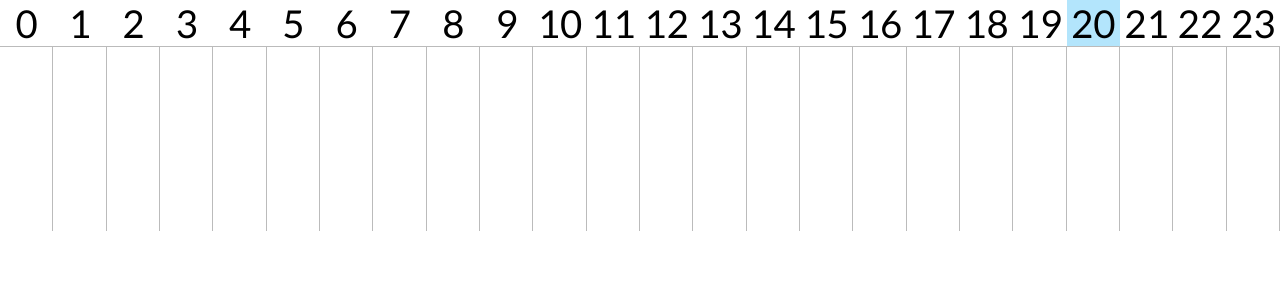
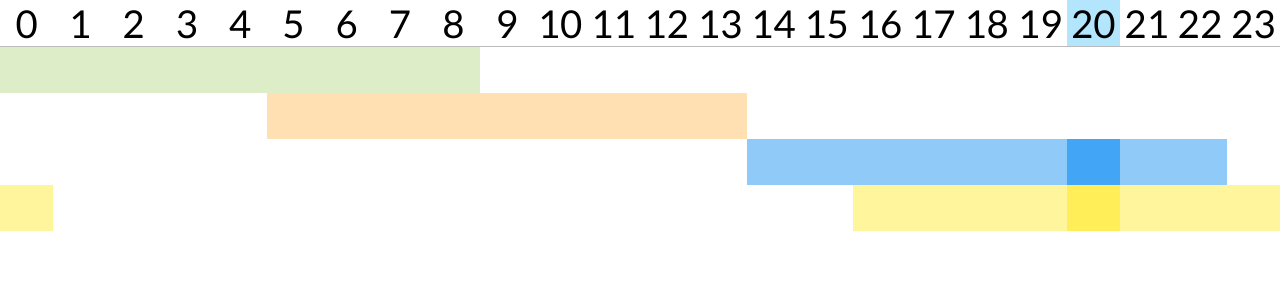
Before and after one commit to dnoe10/forex-clock, a React (Create React App) app: page / in a window 1280 px wide. Shown: the top 300 px of the page. Built offline with nearby package versions, Linux system fonts and the light colour scheme.

Commit message:
Added session times for PDT

```diff
--- a/src/components/SessionGrid.js
+++ b/src/components/SessionGrid.js
@@ -3,14 +3,44 @@ import SessionGridHeader from './SessionGridHeader';
 import SessionGridRow from './SessionGridRow';
 import './SessionGrid.css';
 
+const LONDON = 'London';
+const NEW_YORK = 'New York';
+const SYDNEY = 'Sydney';
+const TOKYO = 'Tokyo';
+
+function getSessionHours() {
+  return {
+    [LONDON]: [0, 1, 2, 3, 4, 5, 6, 7, 8],
+    [NEW_YORK]: [5, 6, 7, 8, 9, 10, 11, 12, 13],
+    [SYDNEY]: [14, 15, 16, 17, 18, 19, 20, 21, 22],
+    [TOKYO]: [16, 17, 18, 19, 20, 21, 22, 23, 0],
+  };
+}
+
 function SessionGrid() {
   return (
     <div className="session-grid">
       <SessionGridHeader />
-      <SessionGridRow name="London" theme="Green" />
-      <SessionGridRow name="New York" theme="Orange" />
-      <SessionGridRow name="Sydney" theme="Blue" />
-      <SessionGridRow name="Tokyo" theme="Yellow" />
+      <SessionGridRow
+        name={LONDON}
+        hours={getSessionHours()[LONDON]}
+        theme="green"
+      />
+      <SessionGridRow
+        name={NEW_YORK}
+        hours={getSessionHours()[NEW_YORK]}
+        theme="orange"
+      />
+      <SessionGridRow
+        name={SYDNEY}
+        hours={getSessionHours()[SYDNEY]}
+        theme="blue"
+      />
+      <SessionGridRow
+        name={TOKYO}
+        hours={getSessionHours()[TOKYO]}
+        theme="yellow"
+      />
     </div>
   );
 }
--- a/src/components/SessionGridCell.css
+++ b/src/components/SessionGridCell.css
@@ -1,4 +1,35 @@
 .session-grid-cell {
-  border-right: 1px solid #bbb;
   flex-grow: 1;
 }
+
+.session-grid-cell.green {
+  background-color: #dcedc8;
+}
+
+.session-grid-cell.green.current-hour {
+  background-color: #66bb6a;
+}
+
+.session-grid-cell.orange {
+  background-color: #ffe0b2;
+}
+
+.session-grid-cell.orange.current-hour {
+  background-color: #ffa726;
+}
+
+.session-grid-cell.blue {
+  background-color: #90caf9;
+}
+
+.session-grid-cell.blue.current-hour {
+  background-color: #42a5f5;
+}
+
+.session-grid-cell.yellow {
+  background-color: #fff59d;
+}
+
+.session-grid-cell.yellow.current-hour {
+  background-color: #ffee58;
+}
--- a/src/components/SessionGridCell.js
+++ b/src/components/SessionGridCell.js
@@ -1,8 +1,10 @@
 import React from 'react';
 import './SessionGridCell.css';
 
-function SessionGridCell() {
-  return <div className="session-grid-cell">&nbsp; &nbsp;</div>;
+function SessionGridCell(props) {
+  return (
+    <div className={'session-grid-cell ' + props.classNames}>&nbsp; &nbsp;</div>
+  );
 }
 
 export default SessionGridCell;
--- a/src/components/SessionGridHeaderCell.js
+++ b/src/components/SessionGridHeaderCell.js
@@ -1,16 +1,15 @@
 import React from 'react';
+import { isCurrentHour } from '../helpers/time';
 import './SessionGridHeaderCell.css';
 
-function isCurrentHour(props) {
-  return props.hour === new Date().getHours() ? 'current-hour' : '';
-}
+function SessionGridHeaderCell(props) {
+  if (isCurrentHour(props.hour)) {
+    return (
+      <div className="session-grid-header-cell current-hour">{props.hour}</div>
+    );
+  }
 
-function SessionGridHeaderCell(props) {
-  return (
-    <div className={'session-grid-header-cell ' + isCurrentHour(props)}>
-      {props.hour}
-    </div>
-  );
+  return <div className="session-grid-header-cell">{props.hour}</div>;
 }
 
 export default SessionGridHeaderCell;
--- a/src/components/SessionGridRow.js
+++ b/src/components/SessionGridRow.js
@@ -1,19 +1,30 @@
 import React from 'react';
 import SessionGridCell from './SessionGridCell';
+import { isCurrentHour } from '../helpers/time';
 import './SessionGridRow.css';
 
-function generateCells() {
+function generateCells(props) {
   let cells = [];
 
   for (let i = 0; i < 24; i++) {
-    cells.push(<SessionGridCell />);
+    let classNames = ' ';
+
+    if (props.hours.includes(i)) {
+      classNames += props.theme;
+    }
+
+    if (isCurrentHour(i)) {
+      classNames += ' current-hour';
+    }
+
+    cells.push(<SessionGridCell classNames={classNames} />);
   }
 
   return cells;
 }
 
-function SessionGridRow() {
-  return <div className="session-grid-row">{generateCells()}</div>;
+function SessionGridRow(props) {
+  return <div className={'session-grid-row'}>{generateCells(props)}</div>;
 }
 
 export default SessionGridRow;
--- /dev/null
+++ b/src/helpers/time.js
@@ -0,0 +1,5 @@
+function isCurrentHour(hour) {
+  return hour === new Date().getHours();
+}
+
+export { isCurrentHour };
```
